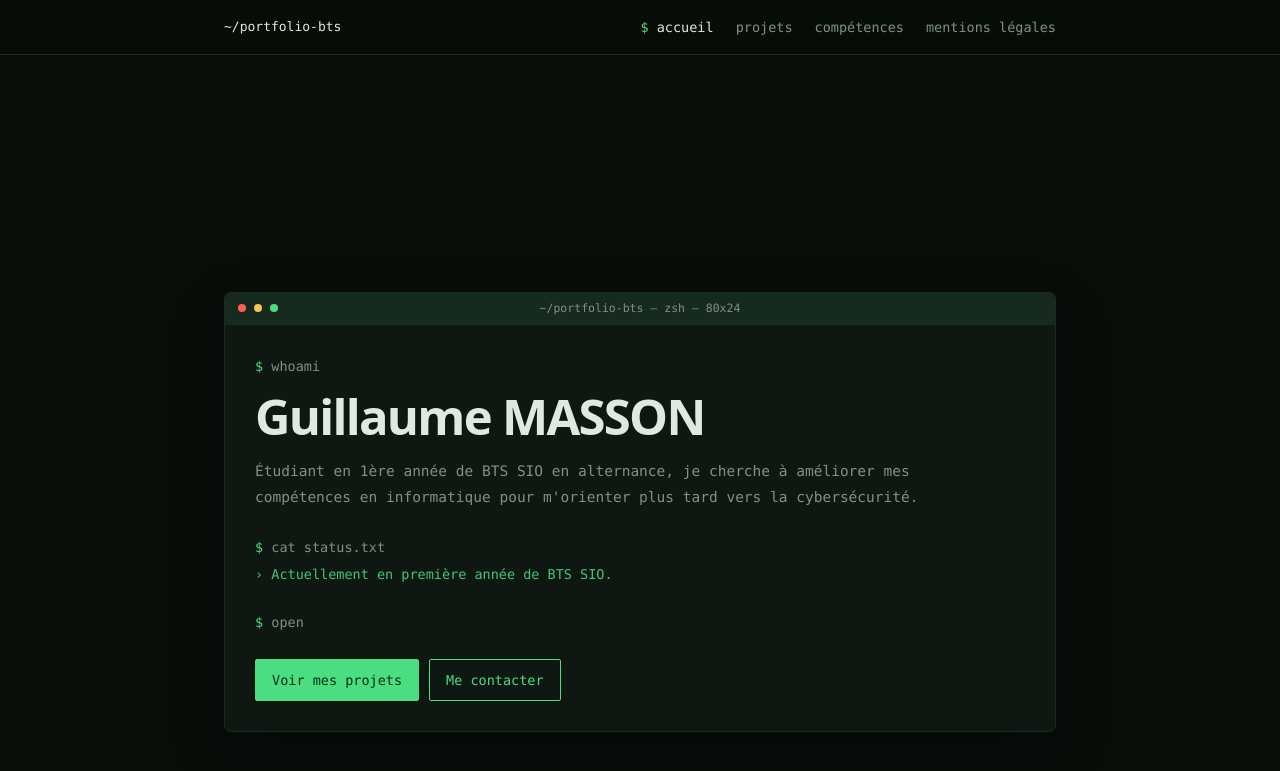
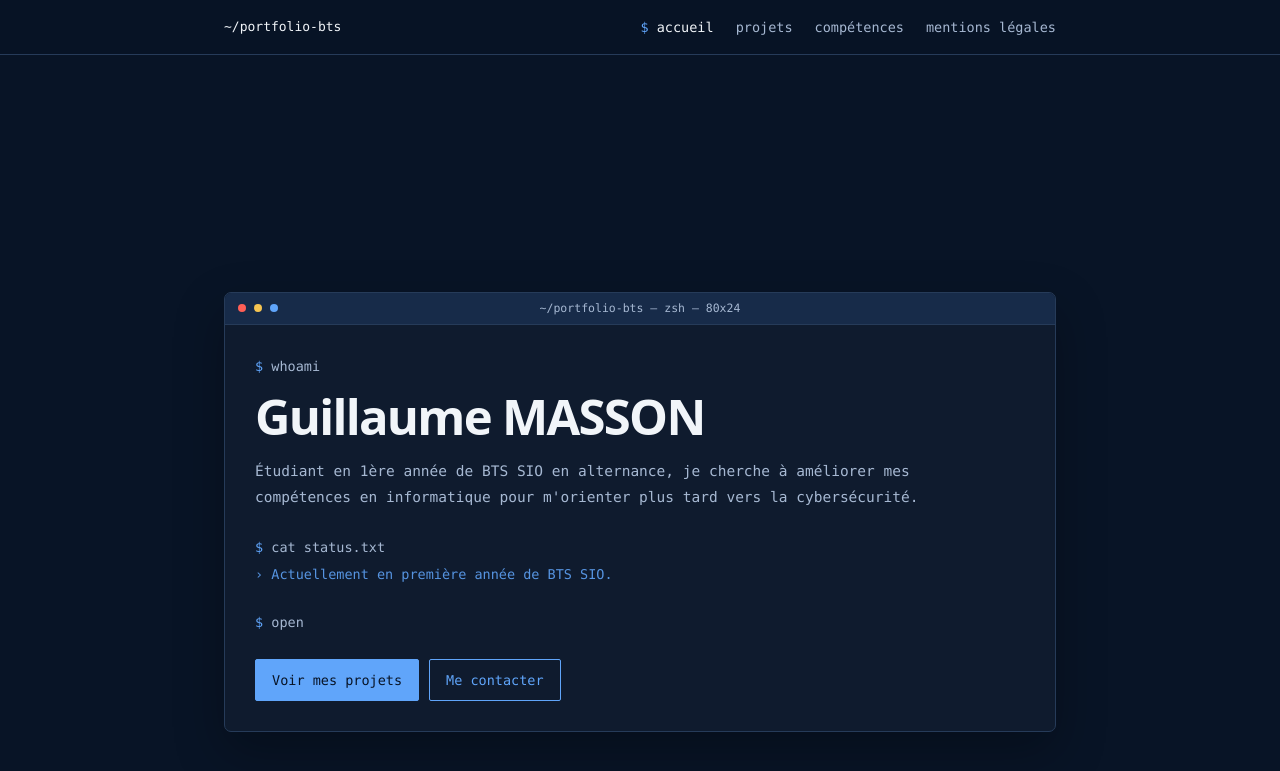
Before and after one commit to Noxioz/template_portfolio_bts, a Jekyll site: the page built from index.html, in a window 1280 px wide and 900 px high. Shown: the top 771 px of the window. Built offline with Jekyll 4.4.1, drawn with Linux system fonts in a browser that asks for light colours.

Commit message:
Update style.css

```diff
--- a/css/style.css
+++ b/css/style.css
@@ -1,14 +1,14 @@
 :root
 {
   color-scheme: dark;
-  --bg: #080d0a;
-  --panel: #0f1713;
-  --bar: #162a1f;
-  --line: #1c2b22;
-  --text: #dfe9e0;
-  --muted: #7f9185;
-  --dim: #4d5e53;
-  --green: #4ade80;
+  --bg: #081426;
+  --panel: #0f1b2e;
+  --bar: #172b49;
+  --line: #263b59;
+  --text: #f1f5f9;
+  --muted: #a6b8d2;
+  --dim: #7890b2;
+  --blue: #60a5fa;
   --red: #ff5f56;
   --yellow: #f5c451;
   --mono: ui-monospace, "SFMono-Regular", Consolas, "Liberation Mono", monospace;
@@ -44,7 +44,7 @@ a
 
 a:focus-visible
 {
-  outline: 2px solid var(--green);
+  outline: 2px solid var(--blue);
   outline-offset: 4px;
 }
 
@@ -60,7 +60,7 @@ header
   position: sticky;
   top: 0;
   z-index: 10;
-  background: rgba(8,13,10,.94);
+  background: rgba(8,20,38,.94);
   backdrop-filter: blur(8px);
   border-bottom: 1px solid var(--line);
 }
@@ -83,7 +83,7 @@ header
 
 .brand:hover
 {
-  color: var(--green);
+  color: var(--blue);
 }
 
 nav
@@ -108,7 +108,7 @@ nav a:hover, nav a.active
 nav a.active::before
 {
   content: "$ ";
-  color: var(--green);
+  color: var(--blue);
 }
 
 main
@@ -176,7 +176,7 @@ main
 
 .dot.g
 {
-  background: var(--green);
+  background: var(--blue);
 }
 
 .term-title
@@ -205,7 +205,7 @@ main
 .prompt::before
 {
   content: "$ ";
-  color: var(--green);
+  color: var(--blue);
 }
 
 .hero h1
@@ -231,7 +231,7 @@ main
 
 .out
 {
-  color: var(--green);
+  color: var(--blue);
   opacity: .88;
   margin-top: 4px;
   min-height: 1.65em;
@@ -248,7 +248,7 @@ main
   display: inline-block;
   width: 8px;
   height: 15px;
-  background: var(--green);
+  background: var(--blue);
   vertical-align: -2px;
   margin-left: 3px;
   animation: blink 1.1s steps(1) infinite;
@@ -275,8 +275,8 @@ main
   display: inline-flex;
   justify-content: center;
   padding: 9px 16px;
-  border: 1px solid var(--green);
-  color: var(--green);
+  border: 1px solid var(--blue);
+  color: var(--blue);
   border-radius: 2px;
   font-size: 13.5px;
   transition: background .15s, color .15s;
@@ -284,15 +284,15 @@ main
 
 .btn.solid
 {
-  background: var(--green);
-  color: #052e16;
+  background: var(--blue);
+  color: #081426;
   font-weight: 500;
 }
 
 .btn:hover
 {
-  background: var(--green);
-  color: #052e16;
+  background: var(--blue);
+  color: #081426;
 }
 
 .btn.solid:hover
@@ -317,7 +317,7 @@ h2
 
 h2 .sym
 {
-  color: var(--green);
+  color: var(--blue);
   margin-right: 6px;
 }
 
@@ -330,7 +330,7 @@ h2 .sym
 
 .group-label b
 {
-  color: var(--green);
+  color: var(--blue);
   font-weight: 500;
 }
 
@@ -365,7 +365,7 @@ h2 .sym
 
 .proj:hover
 {
-  background: rgba(74,222,128,.035);
+  background: rgba(96,165,250,.035);
 }
 
 .date
@@ -391,7 +391,7 @@ h2 .sym
 
 .proj:hover .name
 {
-  color: var(--green);
+  color: var(--blue);
 }
 
 .desc
@@ -406,7 +406,7 @@ h2 .sym
 {
   display: inline-block;
   color: var(--muted);
-  border: 1px solid #2a3a30;
+  border: 1px solid #304766;
   padding: 2px 8px;
   border-radius: 3px;
   font-size: 11px;
@@ -415,8 +415,8 @@ h2 .sym
 
 .tag.green
 {
-  color: var(--green);
-  border-color: rgba(74,222,128,.4);
+  color: var(--blue);
+  border-color: rgba(96,165,250,.4);
 }
 
 .empty
@@ -519,8 +519,8 @@ td.skill
   align-items: center;
   width: 21px;
   height: 21px;
-  border: 1px solid var(--green);
-  color: var(--green);
+  border: 1px solid var(--blue);
+  color: var(--blue);
   border-radius: 3px;
   font-size: 13px;
   transition: background .15s, color .15s;
@@ -528,8 +528,8 @@ td.skill
 
 a.chk:hover
 {
-  background: var(--green);
-  color: #052e16;
+  background: var(--blue);
+  color: #081426;
 }
 
 .note
@@ -567,7 +567,7 @@ a.chk:hover
 
 a.cell:hover
 {
-  border-color: var(--green);
+  border-color: var(--blue);
 }
 
 .cell .k
@@ -616,8 +616,8 @@ footer nav a
 
 footer a.hl
 {
-  color: var(--green);
-  border-bottom: 1px solid var(--green);
+  color: var(--blue);
+  border-bottom: 1px solid var(--blue);
 }
 
 @media (max-width: 640px)
@@ -693,7 +693,7 @@ footer a.hl
   display: inline-block;
   border: 1px solid var(--line);
   background: var(--panel);
-  color: var(--green);
+  color: var(--blue);
   padding: 4px 8px;
   border-radius: 3px;
   font-size: 12px;
@@ -761,7 +761,7 @@ footer a.hl
 .legal-card h2::before
 {
   content: "$ ";
-  color: var(--green);
+  color: var(--blue);
 }
 
 .legal-card p
@@ -780,14 +780,14 @@ footer a.hl
 
 .legal-card a
 {
-  color: var(--green);
-  border-bottom: 1px solid rgba(74,222,128,.35);
+  color: var(--blue);
+  border-bottom: 1px solid rgba(96,165,250,.35);
   overflow-wrap: anywhere;
 }
 
 .legal-card code
 {
-  color: var(--green);
+  color: var(--blue);
   font-size: .95em;
 }
 
@@ -802,7 +802,7 @@ footer a.hl
 
 .legal-back a
 {
-  color: var(--green);
+  color: var(--blue);
 }
 
 @media (max-width: 640px)
@@ -858,7 +858,7 @@ footer a.hl
 .project-prompt::before
 {
   content: "$ ";
-  color: var(--green);
+  color: var(--blue);
 }
 
 .project-body > h1
@@ -883,7 +883,7 @@ footer a.hl
 
 .project-meta b
 {
-  color: var(--green);
+  color: var(--blue);
   font-weight: 500;
   margin-right: 8px;
 }
@@ -919,7 +919,7 @@ footer a.hl
 .project-content h2::before
 {
   content: "# ";
-  color: var(--green);
+  color: var(--blue);
   font-weight: 500;
 }
 
@@ -957,7 +957,7 @@ footer a.hl
 
 .project-content li::marker
 {
-  color: var(--green);
+  color: var(--blue);
 }
 
 .project-content strong
@@ -968,14 +968,14 @@ footer a.hl
 
 .project-content a
 {
-  color: var(--green);
-  border-bottom: 1px solid rgba(74,222,128,.35);
+  color: var(--blue);
+  border-bottom: 1px solid rgba(96,165,250,.35);
   overflow-wrap: anywhere;
 }
 
 .project-content code
 {
-  color: var(--green);
+  color: var(--blue);
   font-size: .92em;
   overflow-wrap: anywhere;
 }
@@ -988,7 +988,7 @@ footer a.hl
   padding: 17px;
   border: 1px solid var(--line);
   border-radius: 4px;
-  background: #0a100c;
+  background: #0b1729;
   color: var(--text);
   font: 12px/1.75 var(--mono);
 }
@@ -997,7 +997,7 @@ footer a.hl
 {
   margin: 18px 0;
   padding: 2px 0 2px 16px;
-  border-left: 2px solid var(--green);
+  border-left: 2px solid var(--blue);
   color: var(--muted);
 }
 
```
